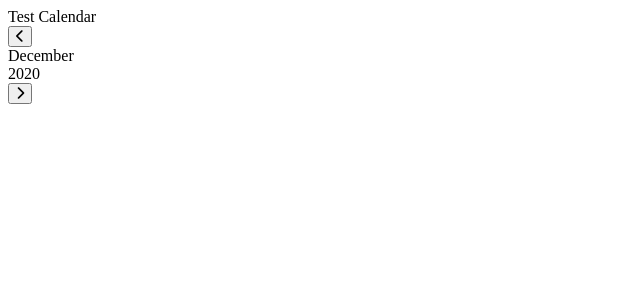
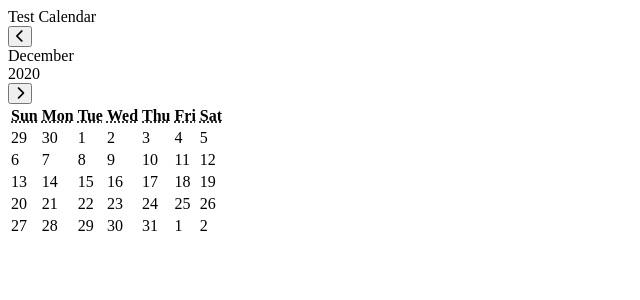
Before and after one commit to chiq2045/react-calendar, a React app: page / in a window 1280 px wide. Shown: the top 300 px of the page, without its empty margins (0-640 px from the left). Built offline with nearby package versions, Linux system fonts and the light colour scheme.

Commit message:
complete working prototype for calendar

```diff
--- a/src/Calendar.jsx
+++ b/src/Calendar.jsx
@@ -2,12 +2,11 @@ import React, { useState } from 'react';
 import dayjs from 'dayjs';
 import Header from './components/Header';
 import Title from './components/Title';
+import Table from './components/Table';
 
 export default function Calendar () {
-  // const currentDate = dayjs().now();
-  // const [selectedDate, setSelectedDate] = useState(dayjs().now());
+  const currentDate = dayjs();
   const [displayDate, setDisplayDate] = useState(dayjs());
-
   return (
     <div>
       <Title title='Test Calendar' />
@@ -15,6 +14,7 @@ export default function Calendar () {
         displayDate={displayDate}
         setDisplayDate={setDisplayDate}
       />
+      <Table displayDate={displayDate} />
     </div>
   );
 }
--- /dev/null
+++ b/src/components/Table.jsx
@@ -0,0 +1,42 @@
+import React, { useState } from 'react';
+import DayNames from './table/DayNames';
+import WeeksInMonth from './table/WeeksInMonth';
+
+export default function Table (props) {
+  const { displayDate } = props;
+
+  const CalendarTable = () => {
+    const weeks = [];
+    let startOfWeek = displayDate.startOf('month').day(0);
+    while (startOfWeek <= displayDate.endOf('month').day(6)) {
+      const week = getDaysInWeek(startOfWeek);
+      weeks.push(
+        <tr key={startOfWeek.date()}>
+          {week[0]}
+          {week[1]}
+          {week[2]}
+          {week[3]}
+          {week[4]}
+          {week[5]}
+          {week[6]}
+        </tr>
+      );
+      startOfWeek = startOfWeek.add(1, 'week');
+    }
+
+    return weeks;
+  };
+
+  return (
+    <table className='table bordered'>
+      <thead>
+        <tr>
+          <DayNames displayDate={displayDate} />
+        </tr>
+      </thead>
+      <tbody>
+        <WeeksInMonth displayDate={displayDate} />
+      </tbody>
+    </table>
+  );
+}
--- /dev/null
+++ b/src/components/table/DayNames.jsx
@@ -0,0 +1,16 @@
+import React from 'react';
+
+export default function DayNames (props) {
+  const { displayDate } = props;
+
+  const days = [];
+  for (let i = 0; i < 7; i++) {
+    days.push(
+      <th key={`day ${i}`}>
+        <abbr title={`day ${i}`}>{displayDate.day(i).format('ddd')}</abbr>
+      </th>
+    );
+  }
+
+  return days;
+}
--- /dev/null
+++ b/src/components/table/WeeksInMonth.jsx
@@ -0,0 +1,26 @@
+import React from 'react';
+import getDaysInWeek from './getDaysInWeek';
+
+export default function WeeksInMonth (props) {
+  const { displayDate } = props;
+  const weeks = [];
+  let startOfWeek = displayDate.startOf('month').day(0);
+
+  while (startOfWeek < displayDate.endOf('month').day(6)) {
+    const week = getDaysInWeek(startOfWeek);
+    weeks.push(
+      <tr key={`week beginning ${startOfWeek.date()}`}>
+        {week[0]}
+        {week[1]}
+        {week[2]}
+        {week[3]}
+        {week[4]}
+        {week[5]}
+        {week[6]}
+      </tr>
+    );
+    startOfWeek = startOfWeek.add(1, 'week');
+  }
+
+  return weeks;
+}
--- /dev/null
+++ b/src/components/table/getDaysInWeek.jsx
@@ -0,0 +1,14 @@
+import React from 'react';
+
+export default function DaysInWeek (week) {
+  const days = [];
+  for (let i = 0; i < 7; i++) {
+    days.push(
+      <td key={week.day(i).format('M/D')}>
+        {week.day(i).format('D')}
+      </td>
+    );
+  }
+
+  return days;
+}
```
